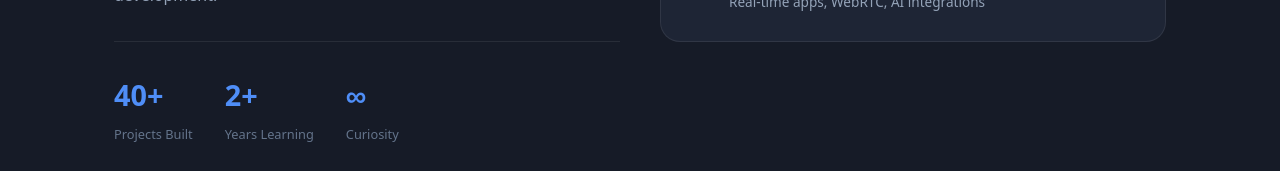
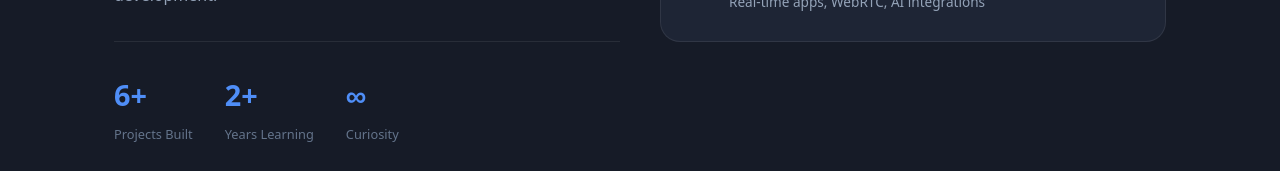
Before and after one commit to tushar-Ruhela/Tushar-Ruhela-portfolio, a Next.js app: page /about in a window 1280 px wide. Shown: the part 574-745 px from the top of the page. Built offline with nearby package versions, Linux system fonts and the light colour scheme.

Commit message:
typscript error

```diff
--- a/app/components/About.tsx
+++ b/app/components/About.tsx
@@ -1,6 +1,21 @@
 "use client";
 
 import { useReveal } from "./useReveal";
+import projectsData from "../data/projects.json";
+
+interface Project {
+  id: number;
+  icon: string;
+  title: string;
+  description: string;
+  tags: string[];
+  category: string;
+  github: string;
+  demo: string;
+  featured?: boolean;
+}
+
+const PROJECTS = projectsData as Project[];
 
 export default function About() {
   const ref = useReveal();
@@ -28,7 +43,7 @@ export default function About() {
             </p>
             <div className="flex gap-5 md:gap-8 mt-8 pt-7 border-t border-border">
               <div>
-                <span className="block text-[1.8rem] font-extrabold text-accent">40+</span>
+                <span className="block text-[1.8rem] font-extrabold text-accent">{PROJECTS.length}+</span>
                 <span className="block text-[0.8rem] text-text-3 mt-0.5 font-medium">Projects Built</span>
               </div>
               <div>
```
